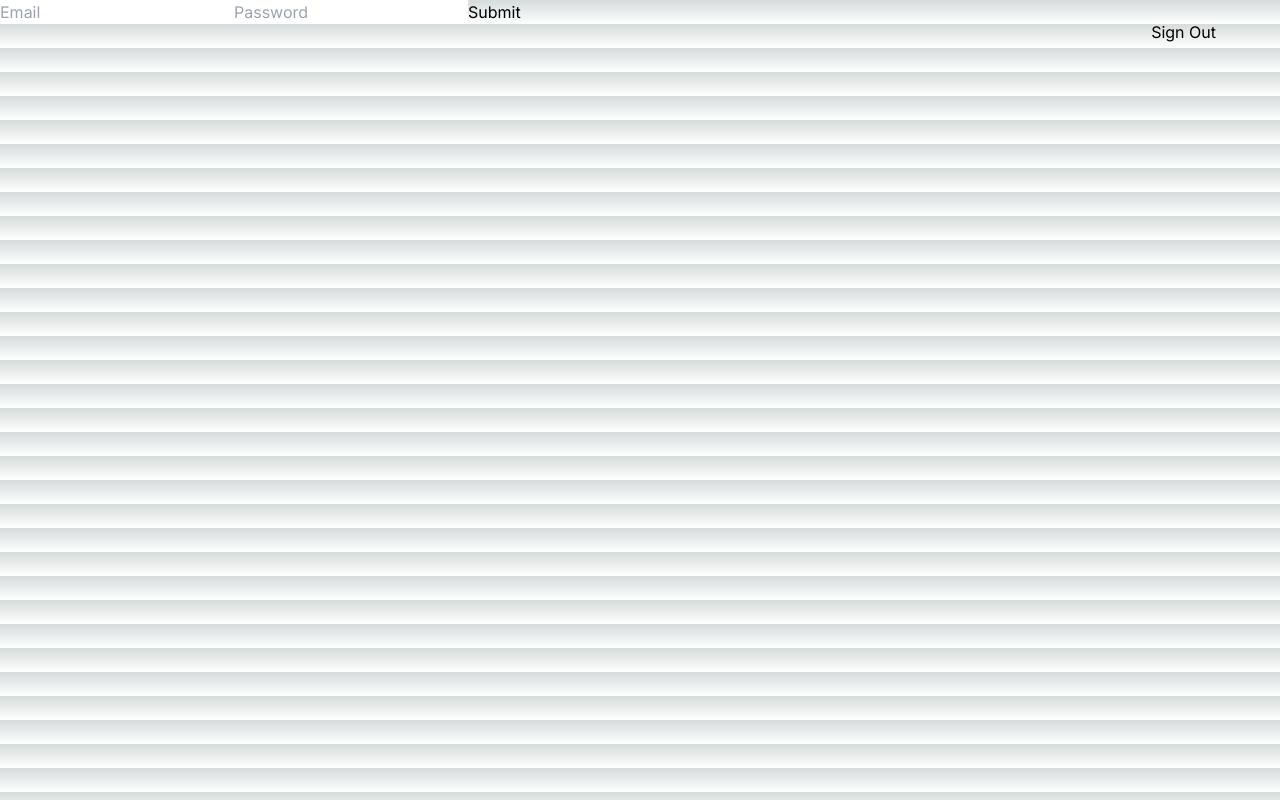
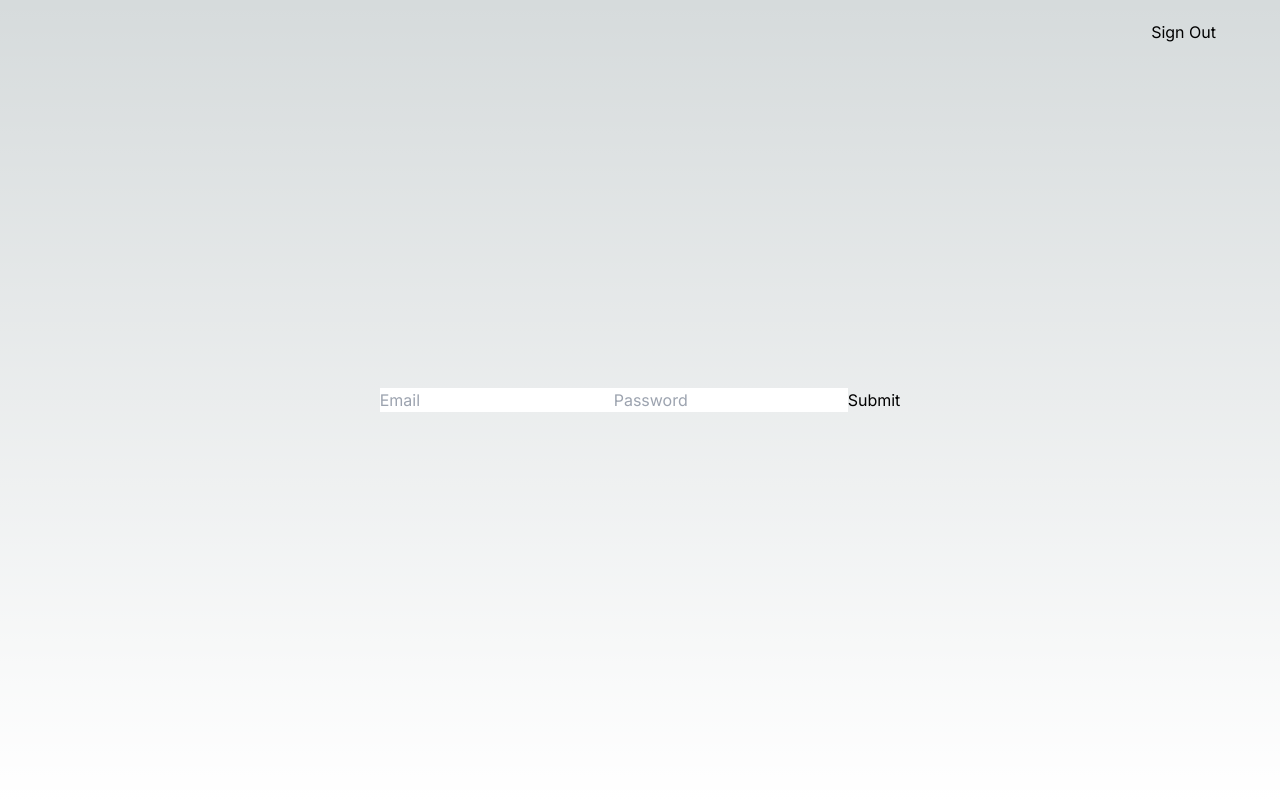
Before and after one commit to jpthacker/BrainBeatsFM, a Next.js app in the folder frontend/: page /login in a window 1280 px wide. Built offline with nearby package versions, Linux system fonts and the light colour scheme.

Commit message:
Layout styles

```diff
--- a/frontend/src/app/components/Login/Login.tsx
+++ b/frontend/src/app/components/Login/Login.tsx
@@ -7,9 +7,8 @@ const LoginForm = () => {
   const [password, setPassword] = useState("");
   const router = useRouter();
 
-  const handleSubmit = async (event) => {
+  const handleSubmit = async (event: { preventDefault: () => void }) => {
     event.preventDefault();
-
     let response = await fetch("/api/tokens", {
       method: "post",
       headers: {
@@ -17,7 +16,6 @@ const LoginForm = () => {
       },
       body: JSON.stringify({ email: email, password: password }),
     });
-
     if (response.status !== 201) {
       setEmail("");
       setPassword("");
@@ -40,7 +38,7 @@ const LoginForm = () => {
   };
 
   return (
-    <section className="login">
+    <section className="flex flex-col items-center justify-center h-screen w-screen">
       <form id="login-form" className="login-form" onSubmit={handleSubmit}>
         <input
           placeholder="Email"
--- a/frontend/src/app/layout.tsx
+++ b/frontend/src/app/layout.tsx
@@ -20,7 +20,7 @@ export default function RootLayout({
         <nav className="absolute w-screen">
           <Navbar />
         </nav>
-        <main>{children}</main>
+        <main className="min-h-screen min-w-screen">{children}</main>
       </body>
     </html>
   );
--- a/frontend/src/app/page.tsx
+++ b/frontend/src/app/page.tsx
@@ -29,7 +29,7 @@ const Home = () => {
     });
     const res = await data.json();
     console.log(res.message);
-    router.push("/rooms");
+    router.push("/login");
   };
 
   const handleNameChange = (event: {
@@ -51,7 +51,7 @@ const Home = () => {
   };
 
   return (
-    <div className="flex min-h-screen min-w-screen flex-col items-center justify-center gap-12 p-24">
+    <div className="flex min-h-full min-w-full flex-col items-center justify-center gap-12 p-24">
       <h1 data-cy="header">Welcome to BrainBeatsFM</h1>
       <div
         className="py-12 flex flex-col items-center w-2/5 bg-gray-300 dark:bg-slate-800 rounded-3xl"
```
